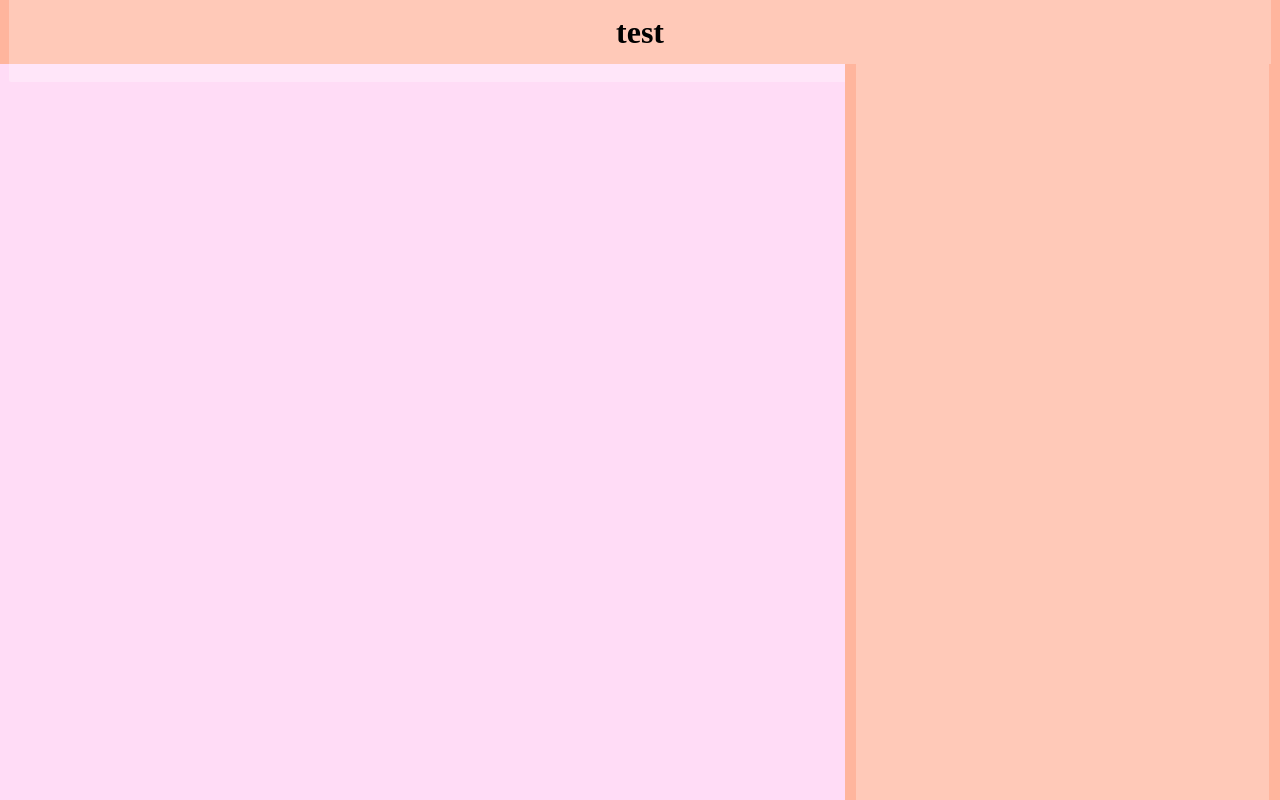
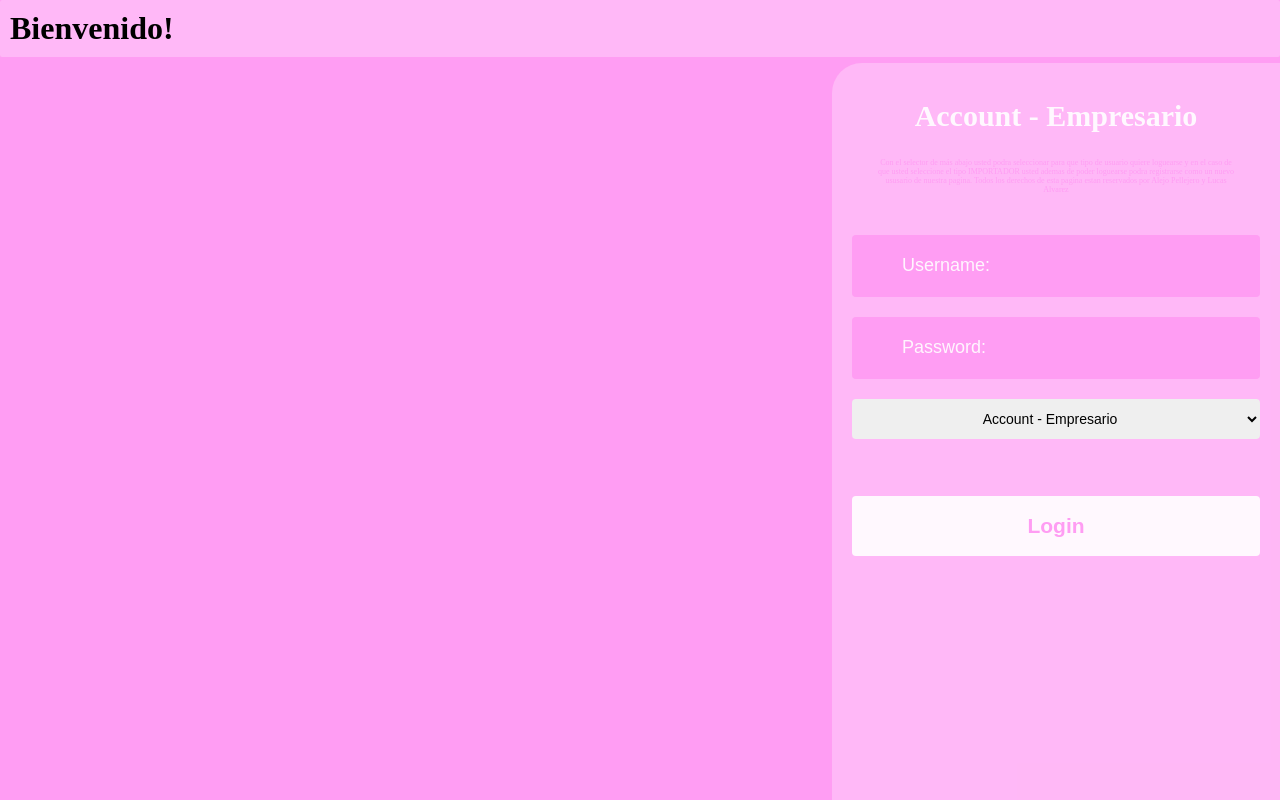
Before and after one commit to AlejoPellejero21/Obligatorio-L-A, a plain HTML site: page ObligatorioAlejoLucas2022/Extensiones/LoginPageA&L/LoginPage.html in a window 1280 px wide. Drawn offline with Linux system fonts and the light colour scheme.

Commit message:
Login Page: Cree la pagina del login como primera etapa

```diff
--- a/ObligatorioAlejoLucas2022/Css/GeneralStyles.css
+++ b/ObligatorioAlejoLucas2022/Css/GeneralStyles.css
@@ -1,52 +1,129 @@
-body{
+body {
     margin: 0px;
 }
 
+/*Usuario Empresa*/
+.background-sky-blue{
+    background-color: #9ddeff !important;
+}
+
+.color-sky-blue {
+    color: #9ddeff;
+}
+
+/*Usuario Empresa*/
+
 /*INICIO Login Page INICIO*/
 
-.father-login-container-al{
+.father-login-container-al {
     width: 100%;
     height: 100vh;
-    background-color: #ffdcf6; /*Pink*/
     display: flex;
     flex-direction: column;
     align-items: flex-end;
 }
 
-.login-white-container-al{
-    /* border-bottom: 1px solid #ffdfdf; */
-    background-color: #ffb59d; /*Orange*/
-    height: 8%;
+/*Header*/
+.login-white-container-al {
+    background-color: #ff9df3;
     width: 100%;
     display: flex;
-    justify-content: center;
+    justify-content: flex-start;
     align-items: center;
 }
 
-.login-container-al{
-    width: 34%;
-    background: #ffb59d;
+.main-header-container-al {
+    justify-content: flex-start;
+    width: 100%;
     display: flex;
-    height: 100vh;
-}
-
-.main-login-container-al{
-    display: flex;
-    justify-content: center;
-    width: 95%;
-    background-color: #ffffff45;
-    margin: 0 auto;
-}
-
-
-.main-header-container-al{
-    display: flex;
-    justify-content: center;
-    width: 97%;
     background-color: #ffffff45;
     border-radius: 2px;
     padding: 10px;
+    margin-bottom: 6px;
 }
 
+.title-user {
+    margin: 0px;
+}
 
+/*Column Right LOGIN*/
+.login-container-al {
+    width: 100%;
+    display: flex;
+    height: 100vh;
+    background-color: #ff9df3;
+    justify-content: flex-end;
+}
+
+.main-login-container-al {
+    display: flex;
+    width: 35%;
+    background-color: #ffffff45;
+    border-radius: 30px 0 0 0;
+}
+
+/*Main FORM*/
+.main-form-container-al{
+    display: flex;
+    flex-direction: column;
+    width: 100%;
+    padding: 20px;
+}
+
+.login-title{
+    text-align: center;
+    font-size: 30px;
+    font-weight: bold;
+    margin: 4% 0 6%;
+    color: #ffffffe6;
+}
+
+.general-input{
+    height: 60px;
+    border: 0px;
+    font-size: 18px;
+    outline: none;
+    border-radius: 4px;
+    background-color: #ff9df3;
+    margin-bottom: 5%;
+    padding-left: 50px;
+    color: #ffffffe6;
+}
+
+.general-input::placeholder{
+    color: #ffffffe6;
+}
+
+.span-text-login{
+    font-size: 8px;
+    text-align: center;
+    padding: 0px 25px;
+    color: #ff9df3;
+    margin-bottom: 10%;
+}
+
+.button-login{
+    height: 60px;
+    border: 0px;
+    font-size: 21px;
+    font-weight: bold;
+    outline: none;
+    border-radius: 4px;
+    cursor: pointer;
+    margin-top: 4%;
+    background-color: #ffffffe6;
+    color: #ff9df3;
+}
+
+.select-account-login{
+    cursor: pointer;
+    height: 40px;
+    border: 0px;
+    border-radius: 4px;
+    text-align: center;
+    font-size: 14px;
+    outline: none;
+    font-weight: 500;
+    margin-bottom: 10%;
+}
 /*FIN Login Page FIN*/
--- /dev/null
+++ b/ObligatorioAlejoLucas2022/Extensiones/LoginPageA&L/JS/LoginPage.Logic.js
@@ -0,0 +1,33 @@
+const AccountEmpresario = 'Account - Empresario';
+const AccountImportador = 'Account - Importador';
+
+window.addEventListener('load', onWindowLoad);
+
+function onWindowLoad() {
+    const SelectLogin = document.querySelector("#select-type-login");
+
+    SelectLogin.addEventListener('change', onSelectChange);
+}
+
+function onSelectChange() {
+    const SelectLogin = document.querySelector("#select-type-login").value;
+    const DivSkyBlueLight = document.querySelectorAll(".change-color-0");
+    const DivColorSkyBlue = document.querySelectorAll(".color-sky-blue");
+
+    DivSkyBlueLight.forEach(function(value){
+        if (SelectLogin == 2) {
+            value.style = 'background-color: #9ddeff;'
+        } else {
+            value.style = 'background-color: #ff9df3;'
+        }
+    });
+
+    DivColorSkyBlue.forEach(function(value){
+        if (SelectLogin == 2) {
+            value.style = 'color: #9ddeff;'
+        } else {
+            value.style = 'color: #ff9df3;'
+        }
+    });
+
+}
--- a/ObligatorioAlejoLucas2022/Extensiones/LoginPageA&L/LoginPage.html
+++ b/ObligatorioAlejoLucas2022/Extensiones/LoginPageA&L/LoginPage.html
@@ -5,18 +5,30 @@
     <meta http-equiv="X-UA-Compatible" content="IE=edge">
     <meta name="viewport" content="width=device-width, initial-scale=1.0">
     <link rel="stylesheet" href="../../Css/GeneralStyles.css">
+    <script type="text/javascript" src="./JS/LoginPage.Logic.js"></script>
     <title>Login Page</title>
 </head>
 <body>
     <div class="father-login-container-al">
-        <div class="login-white-container-al">
+        <div class="login-white-container-al change-color-0">
             <div class="main-header-container-al">
-                <h1>test</h1>
+                <div class="header-logo"></div>
+                <h1 class="title-user">Bienvenido!</h1>
             </div>
         </div>
-        <div class="login-container-al">
+        <div class="login-container-al change-color-0">
             <main class="main-login-container-al">
-
+                <form class="main-form-container-al">
+                    <h3 class="login-title">Account - Empresario</h3>
+                    <span class="span-text-login color-sky-blue">Con el selector de más abajo usted podra seleccionar para que tipo de usuario quiere loguearse y en el caso de que usted seleccione el tipo IMPORTADOR usted ademas de poder loguearse podra registrarse como un nuevo ususario de nuestra pagina. Todos los derechos de esta pagina estan reservados por Alejo Pellejero y Lucas Alvarez</span>
+                    <input class="general-input change-color-0" type="text" name="Name" id="input-name" placeholder="Username:">
+                    <input class="general-input change-color-0" type="password" name="Password" id="input-password" placeholder="Password:">
+                    <select class="select-account-login" name="Select" id="select-type-login">
+                        <option value="1" selected>Account - Empresario</option>
+                        <option value="2">Account - Importador</option>
+                    </select>
+                    <button class="button-login color-sky-blue" id="button-on-login">Login</button>
+                </form>
             </main>
         </div>
     </div>
```
Also changed, not shown: ObligatorioAlejoLucas2022/JS/Index.js (+42 -0 lines).
